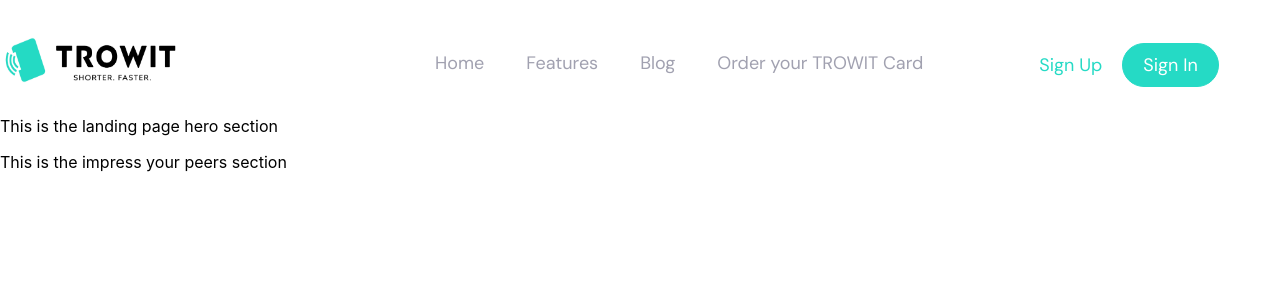
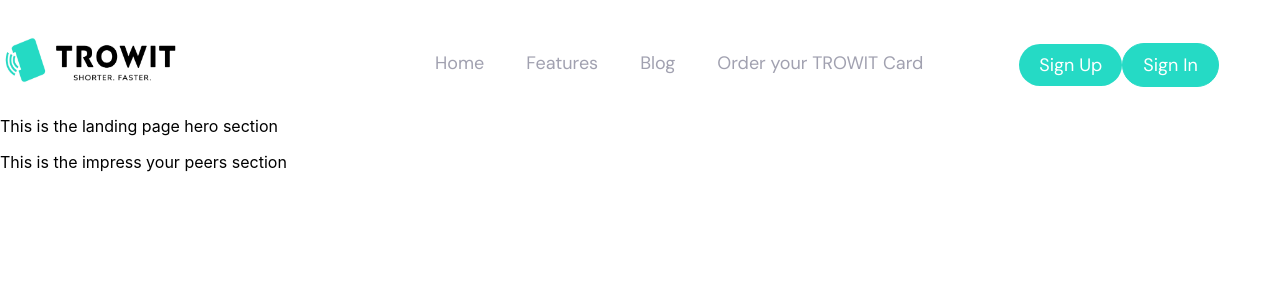
Before and after one commit to Billy-Night/Trowit, a React (Create React App) app: page / in a window 1280 px wide. In both pictures the pointer is over the button "Sign Up". Shown: the top 300 px of the page. Built offline with nearby package versions, Linux system fonts and the light colour scheme.

Commit message:
sign up or sign in

```diff
--- a/src/components/TopNavBar/Button.css
+++ b/src/components/TopNavBar/Button.css
@@ -37,7 +37,6 @@ line-height: 26px;
     border: 1px solid var(--primary);
     border-radius: 25px;
     transition: all 0.3s ease-out;
-
 }
 
 .btn--medium {
@@ -55,3 +54,11 @@ background: #fff ;
 color: var(--primary);
 transition: all 0.3s ease-out;
 }
+
+.btn--outline:hover {
+    background: var(--primary) ;
+color: #fff;
+transition: all 0.3s ease-out;
+border-radius: 25px;
+
+}
--- a/src/components/TopNavBar/TopNavbar.css
+++ b/src/components/TopNavBar/TopNavbar.css
@@ -203,10 +203,10 @@ line-height: 28px;
     }
   }
 
-  .btn--outline {
+  /* .btn--outline {
     background-color: #25DAC5;
     color: #fff;
     padding: 8px 20px;
     border: 1px solid var(--primary);
     transition: all 0.3s ease-out;
-  }
+  } */
--- a/src/components/TopNavBar/TopNavbar.jsx
+++ b/src/components/TopNavBar/TopNavbar.jsx
@@ -57,8 +57,10 @@ const TopNavbar = () => {
           </ul>
       <ul></ul>
       <ul></ul>
-          {button && <Button buttonStyle='btn--outline'>Sign Up</Button>}
+
+          {button && <Button buttonStyle='btn--outline' >Sign Up</Button>}
           {button && <Button buttonStyle='btn--outline-in'>Sign In</Button>}
+
       </div>
     </nav>
   )
```
